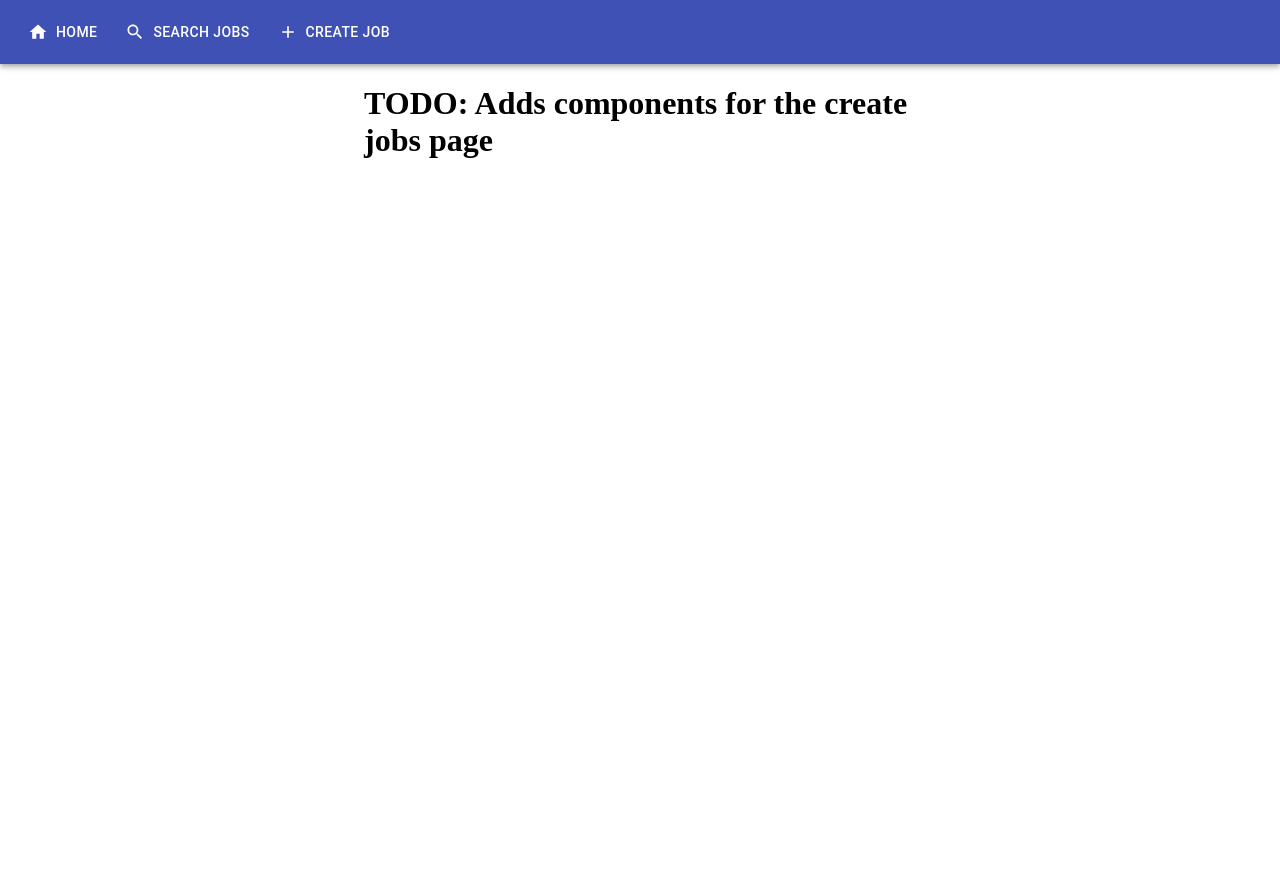
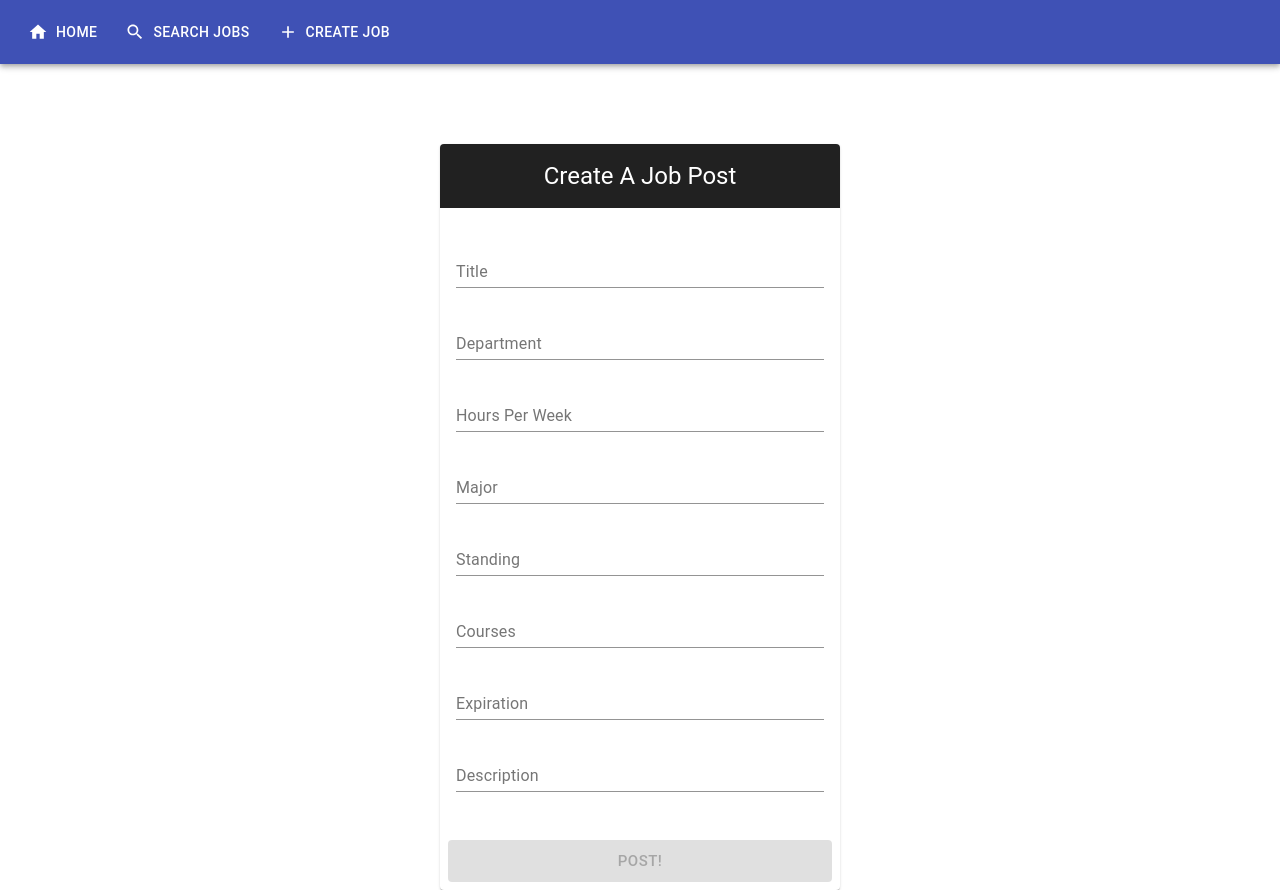
Before and after one commit to vtruo009/R-Match, a React (Create React App) app in the folder src/client/: page /create-job in a window 1280 px wide. Before the commit the page ends 800 px from the top, so only its background shows below. Built offline with nearby package versions, Linux system fonts and the light colour scheme.

Commit message:
Added Form placement into Create Job page.

```diff
--- a/src/client/src/Pages/CreateJob.tsx
+++ b/src/client/src/Pages/CreateJob.tsx
@@ -1,7 +1,9 @@
 import React from 'react';
+import JobForm from '../Components/JobForm/JobForm';
 
 function CreateJob() {
-    return <h1>TODO: Adds components for the create jobs page</h1>;
+    //return <h1>TODO: Adds components for the create jobs page</h1>;
+    return(<JobForm />);
 }
 
 export default CreateJob;
```
